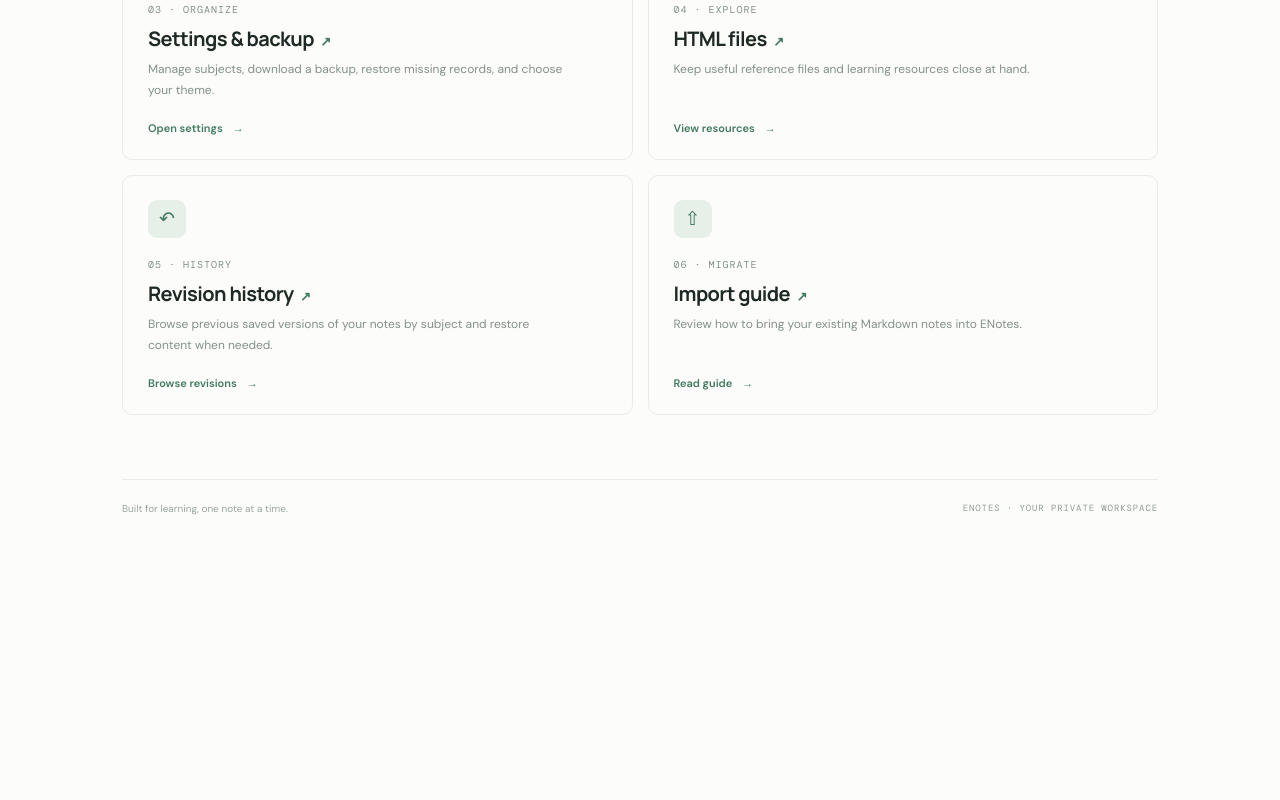
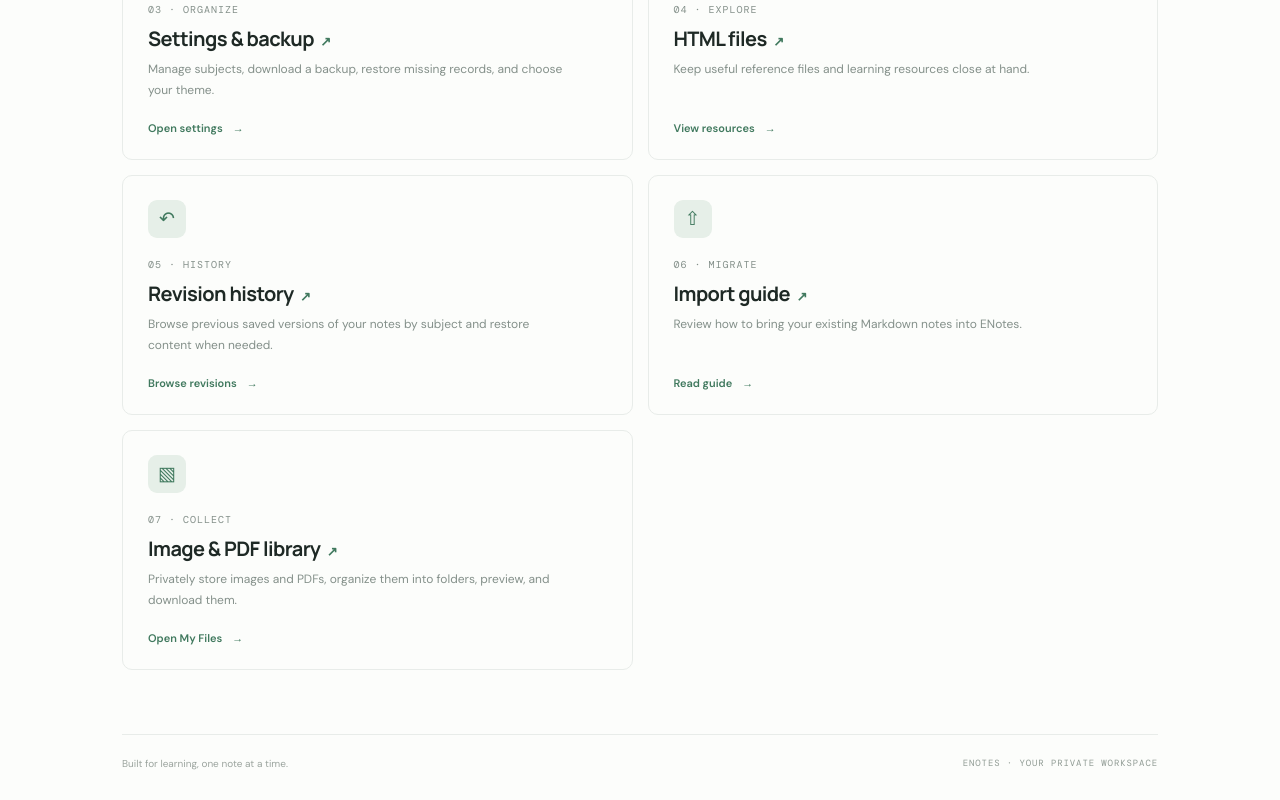
Before and after one commit to nikhil-dex/ENotes, a Next.js app: page / in a window 1280 px wide. Shown: the part 1323-2123 px from the top of the page. Before the commit the page ends 1868 px from the top, so only its background shows below. Built offline with nearby package versions, Linux system fonts and the light colour scheme; no server answers; the database is empty.

Commit message:
feat: add image and PDF library home card

```diff
--- a/app/page.js
+++ b/app/page.js
@@ -58,6 +58,13 @@ export default function HomePage() {
           <p>Review how to bring your existing Markdown notes into ENotes.</p>
           <span className="hub-card-link">Read guide <span aria-hidden="true">→</span></span>
         </a>
+        <a className="hub-card" href="/files">
+          <span className="hub-card-icon" aria-hidden="true">▧</span>
+          <span className="hub-card-kicker">07 · COLLECT</span>
+          <h2>Image & PDF library <span aria-hidden="true">↗</span></h2>
+          <p>Privately store images and PDFs, organize them into folders, preview, and download them.</p>
+          <span className="hub-card-link">Open My Files <span aria-hidden="true">→</span></span>
+        </a>
       </section>
 
       <footer><span>Built for learning, one note at a time.</span><span>ENOTES · YOUR PRIVATE WORKSPACE</span></footer>
```
